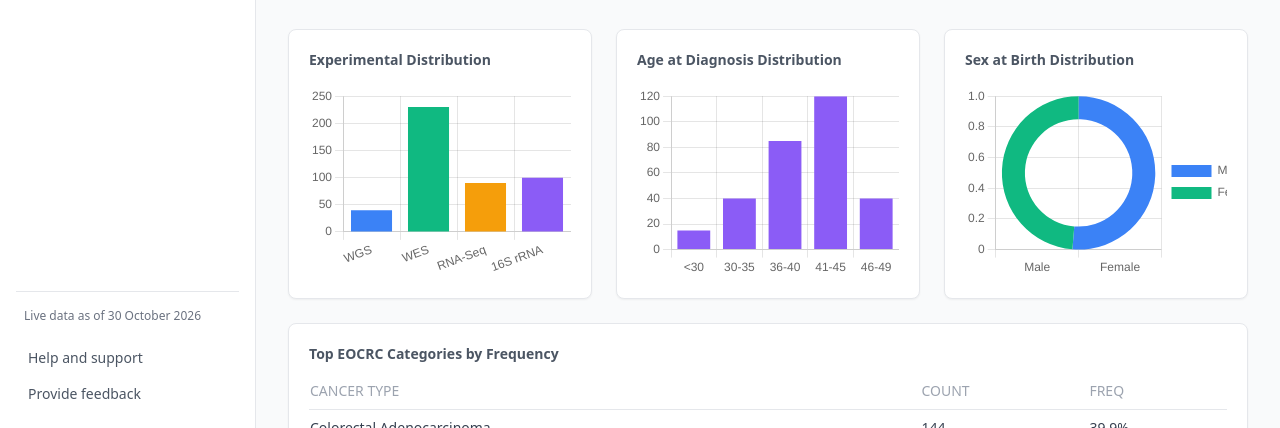
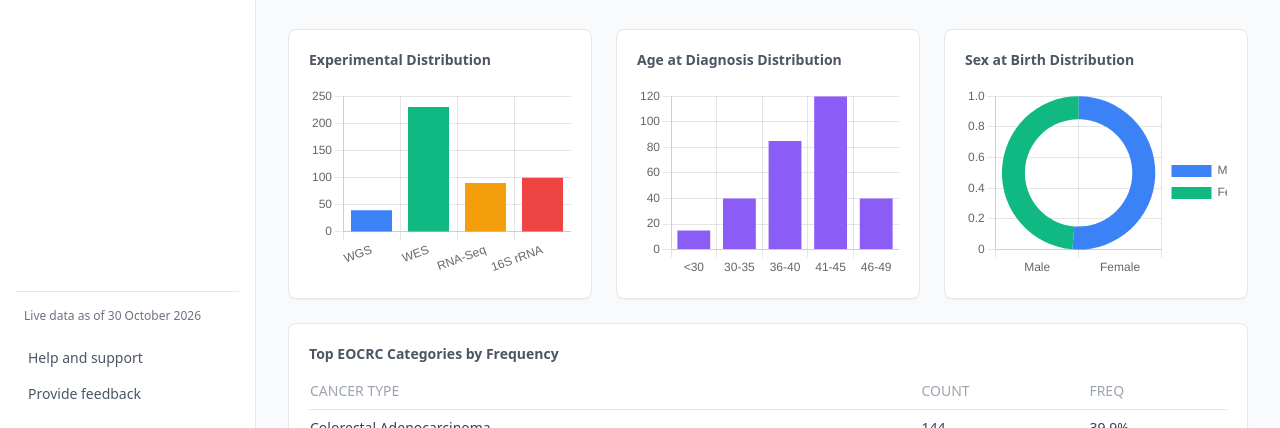
Before and after one commit to khalidm/cre-artemis-hub, a plain HTML site: page docs/explore.html in a window 1280 px wide. Shown: the part 372-800 px from the top of the page. Drawn offline with nearby package versions, Linux system fonts and the light colour scheme.

Commit message:
Change chart color from '#8b5cf6' to '#ef4444'
Updated the background color of the last dataset in the chart.

```diff
--- a/docs/explore.html
+++ b/docs/explore.html
@@ -210,7 +210,7 @@
             type: 'bar',
             data: {
                 labels: ['WGS', 'WES', 'RNA-Seq', '16S rRNA'],
-                datasets: [{ data: [40, 230, 90, 100], backgroundColor: ['#3b82f6', '#10b981', '#f59e0b', '#8b5cf6'] }]
+                datasets: [{ data: [40, 230, 90, 100], backgroundColor: ['#3b82f6', '#10b981', '#f59e0b', '#ef4444'] }]
             },
             options: chartOptions
         });
```
